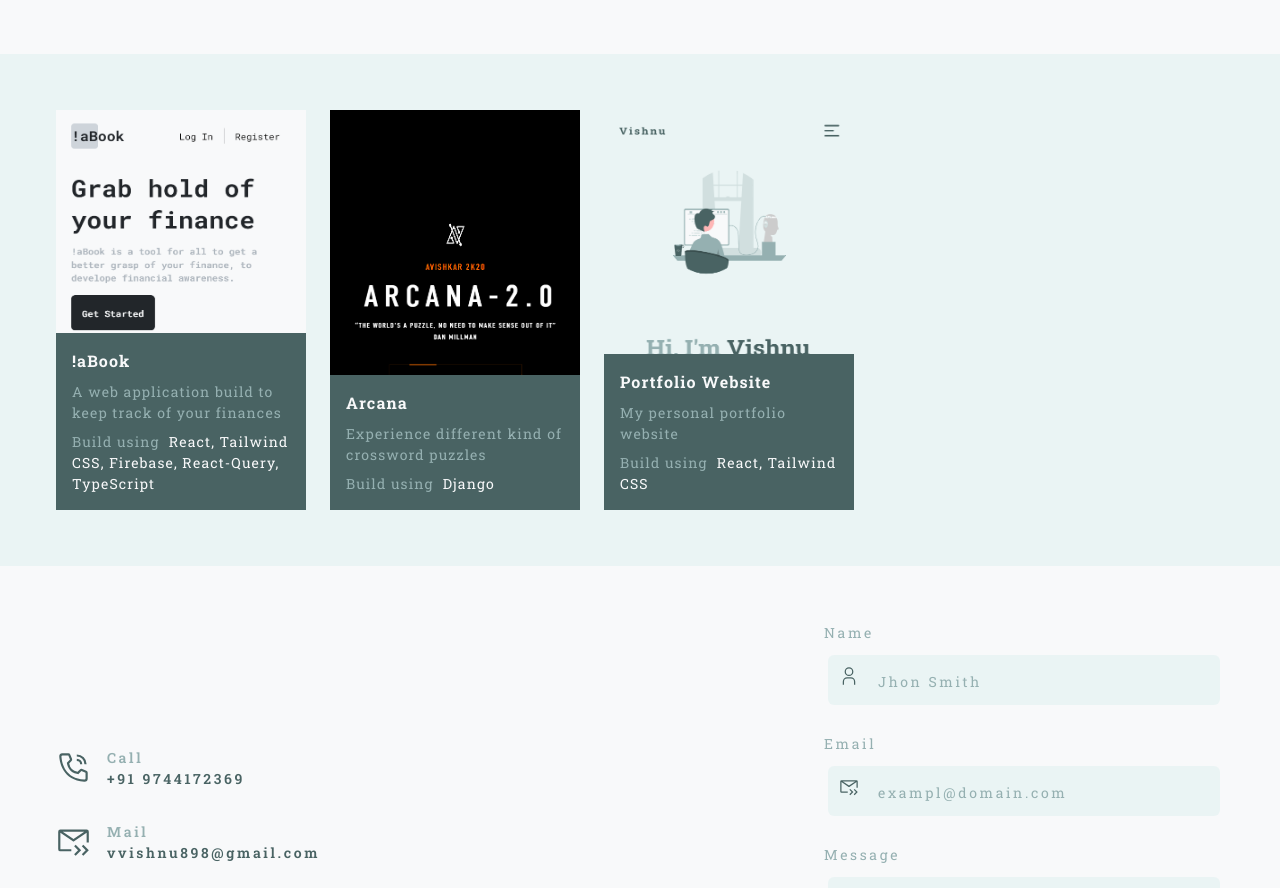
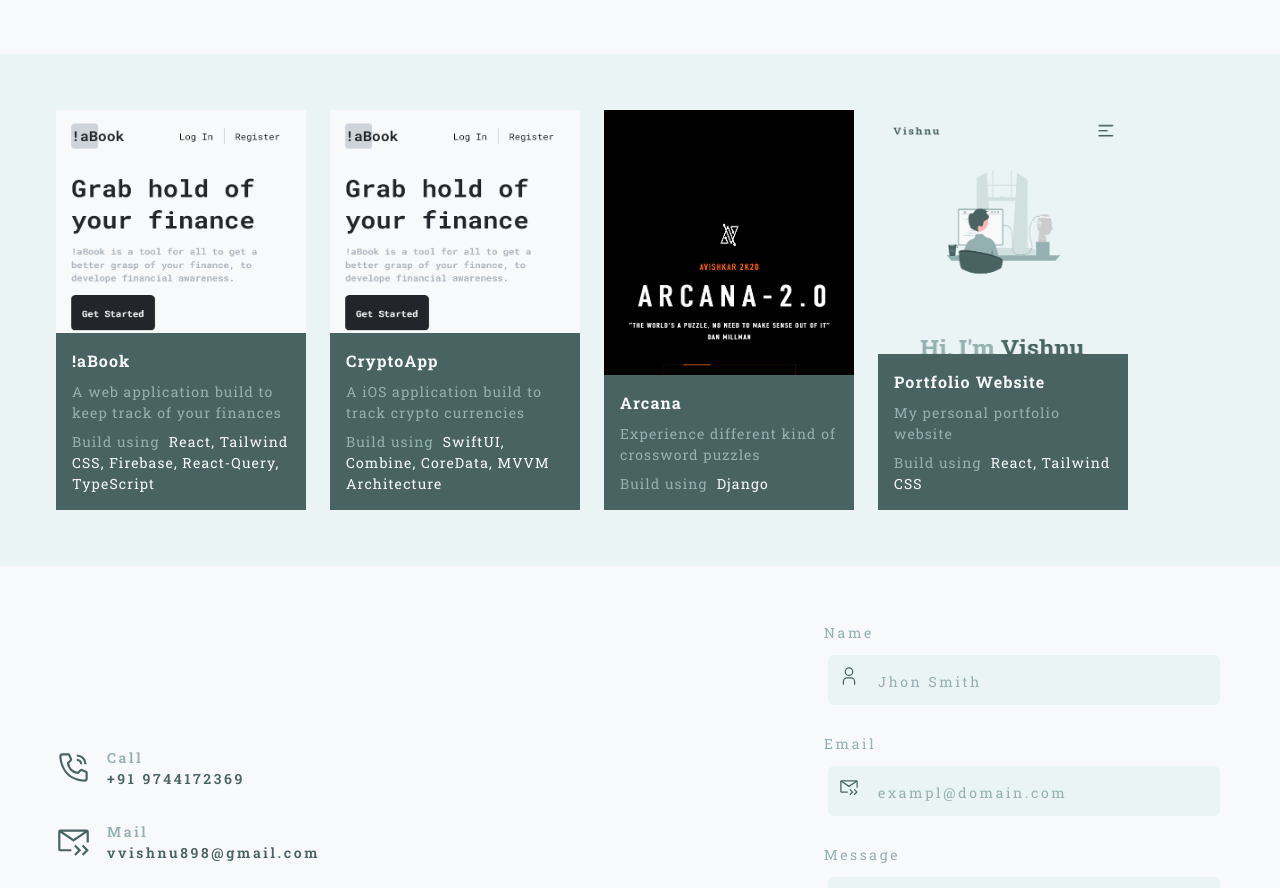
Before and after one commit to vishnu-vk/portfolio_website, a React (Vite) app: page / in a window 1280 px wide. Shown: the part 1083-1971 px from the top of the page. Built offline with nearby package versions, Linux system fonts and the light colour scheme; no server answers.

Commit message:
Update data.js

```diff
--- a/src/data.js
+++ b/src/data.js
@@ -41,6 +41,14 @@ export const projects = [
   },
   {
     id: 2,
+    title: "CryptoApp",
+    img: notabookImg,
+    description: "A iOS application build to track crypto currencies",
+    techStack: "SwiftUI, Combine, CoreData, MVVM Architecture",
+    url: "",
+  },
+  {
+    id: 3,
     title: "Arcana",
     img: arcanaImg,
     description: "Experience different kind of crossword puzzles",
@@ -48,7 +56,7 @@ export const projects = [
     url: "https://arcana.onrender.com/",
   },
   {
-    id: 3,
+    id: 4,
     title: "Portfolio Website",
     img: portfolioImg,
     description: "My personal portfolio website",
```
